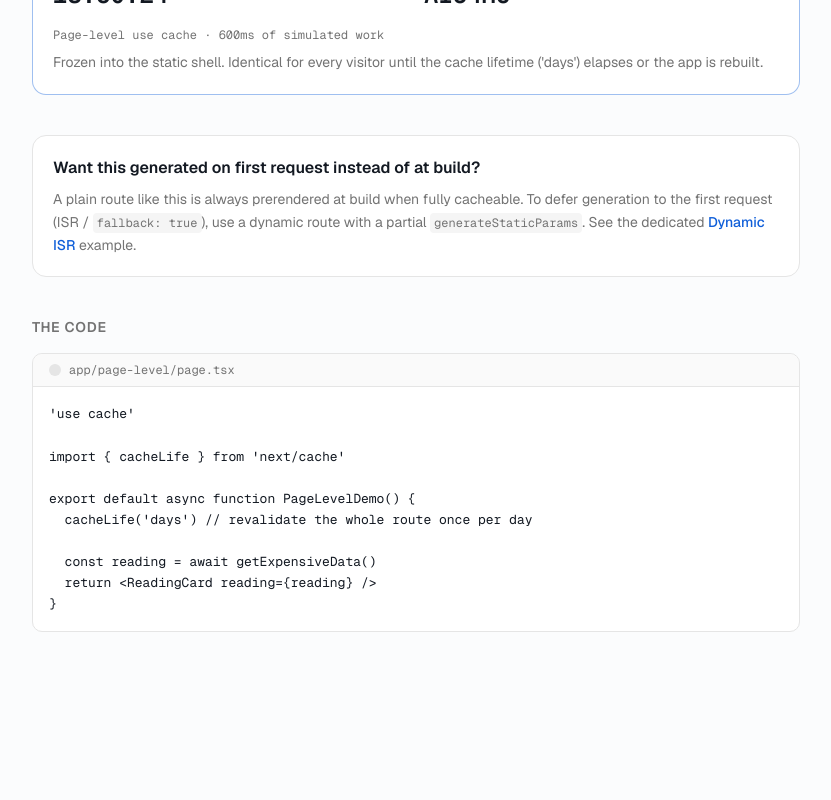
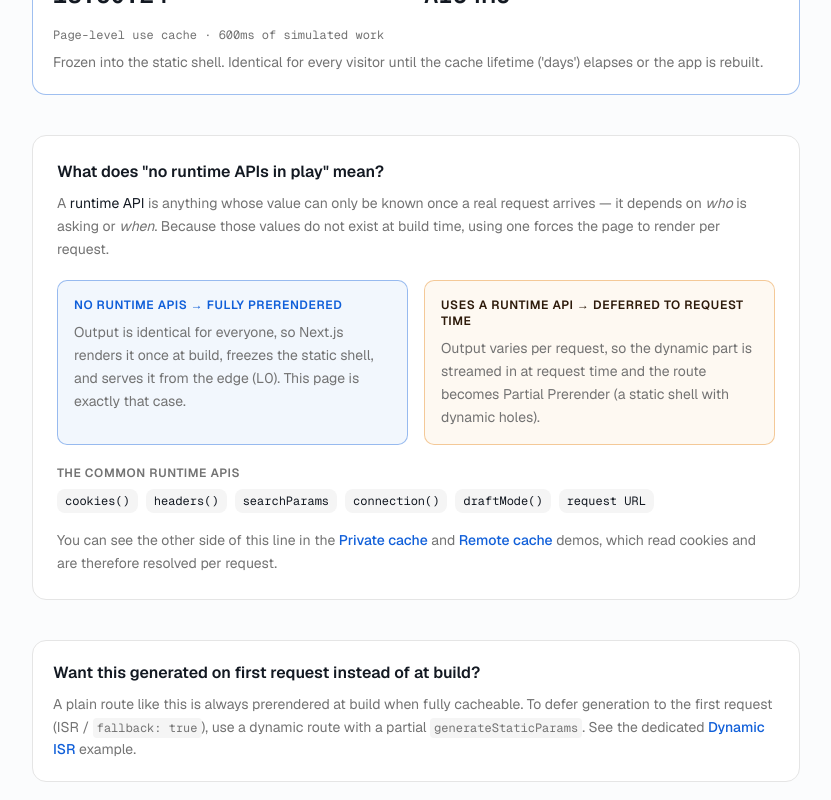
Before and after one commit to kgotgit/next-js-caching-demonstration, a Next.js app: page /page-level in a window 1280 px wide. Shown: the part 980-1780 px from the top of the page, without its empty margins (368-1199 px from the left). Before the commit the page ends 1652 px from the top, so only its background shows below. Built offline with nearby package versions, Linux system fonts and the light colour scheme.

Commit message:
feat: clarify runtime API explanation and add related info section
Co-authored-by: Karthik Gotrala <6868408+kgotgit@users.noreply.github.com>

```diff
--- a/app/page-level/page.tsx
+++ b/app/page-level/page.tsx
@@ -33,7 +33,7 @@ export default async function PageLevelDemo() {
       <DemoHeader
         directive="'use cache' · file level"
         title="Page-level caching"
-        description="Adding 'use cache' to the top of a page (and layout) caches the entire route. With no runtime APIs in play, the page is fully prerendered into the static shell at build time and served instantly."
+        description="Adding 'use cache' to the top of a page (and layout) caches the entire route. With no runtime (request-time) APIs in play, the page is fully prerendered into the static shell at build time and served instantly."
         timing="Build time"
         storage="Static shell (prerendered HTML + RSC payload)"
       >
@@ -75,6 +75,79 @@ export default async function PageLevelDemo() {
           reading={reading}
           note="Frozen into the static shell. Identical for every visitor until the cache lifetime ('days') elapses or the app is rebuilt."
         />
+      </section>
+
+      <section className="rounded-xl border border-border bg-card p-6">
+        <h2 className="text-base font-semibold text-card-foreground">
+          What does &quot;no runtime APIs in play&quot; mean?
+        </h2>
+        <p className="mt-2 text-sm leading-relaxed text-muted-foreground">
+          A <span className="text-card-foreground">runtime API</span> is anything
+          whose value can only be known once a real request arrives — it depends
+          on <em>who</em> is asking or <em>when</em>. Because those values do not
+          exist at build time, using one forces the page to render per request.
+        </p>
+
+        <div className="mt-5 grid gap-4 sm:grid-cols-2">
+          <div className="rounded-lg border border-cached/40 bg-cached/5 p-4">
+            <p className="text-xs font-semibold uppercase tracking-wider text-cached">
+              No runtime APIs → fully prerendered
+            </p>
+            <p className="mt-2 text-sm leading-relaxed text-muted-foreground">
+              Output is identical for everyone, so Next.js renders it once at
+              build, freezes the static shell, and serves it from the edge (L0).
+              This page is exactly that case.
+            </p>
+          </div>
+          <div className="rounded-lg border border-live/40 bg-live/5 p-4">
+            <p className="text-xs font-semibold uppercase tracking-wider text-live-foreground">
+              Uses a runtime API → deferred to request time
+            </p>
+            <p className="mt-2 text-sm leading-relaxed text-muted-foreground">
+              Output varies per request, so the dynamic part is streamed in at
+              request time and the route becomes Partial Prerender (a static
+              shell with dynamic holes).
+            </p>
+          </div>
+        </div>
+
+        <p className="mt-5 text-xs font-semibold uppercase tracking-wider text-muted-foreground">
+          The common runtime APIs
+        </p>
+        <div className="mt-2 flex flex-wrap gap-2">
+          {[
+            'cookies()',
+            'headers()',
+            'searchParams',
+            'connection()',
+            'draftMode()',
+            'request URL',
+          ].map((api) => (
+            <code
+              key={api}
+              className="rounded-md bg-muted px-2 py-1 font-mono text-xs text-foreground"
+            >
+              {api}
+            </code>
+          ))}
+        </div>
+        <p className="mt-4 text-sm leading-relaxed text-muted-foreground">
+          You can see the other side of this line in the{' '}
+          <Link
+            href="/private"
+            className="font-medium text-primary underline-offset-4 hover:underline"
+          >
+            Private cache
+          </Link>{' '}
+          and{' '}
+          <Link
+            href="/remote"
+            className="font-medium text-primary underline-offset-4 hover:underline"
+          >
+            Remote cache
+          </Link>{' '}
+          demos, which read cookies and are therefore resolved per request.
+        </p>
       </section>
 
       <section className="rounded-xl border border-border bg-card p-5">
```
